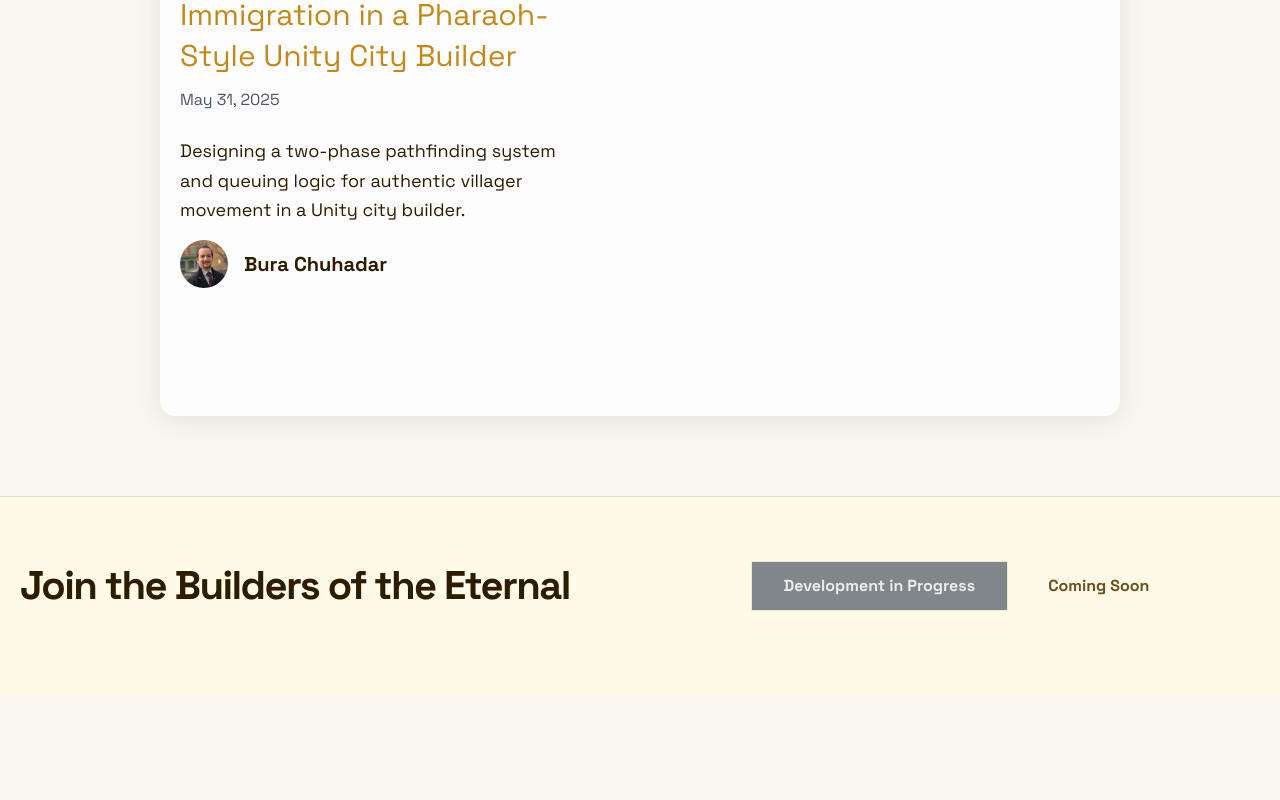
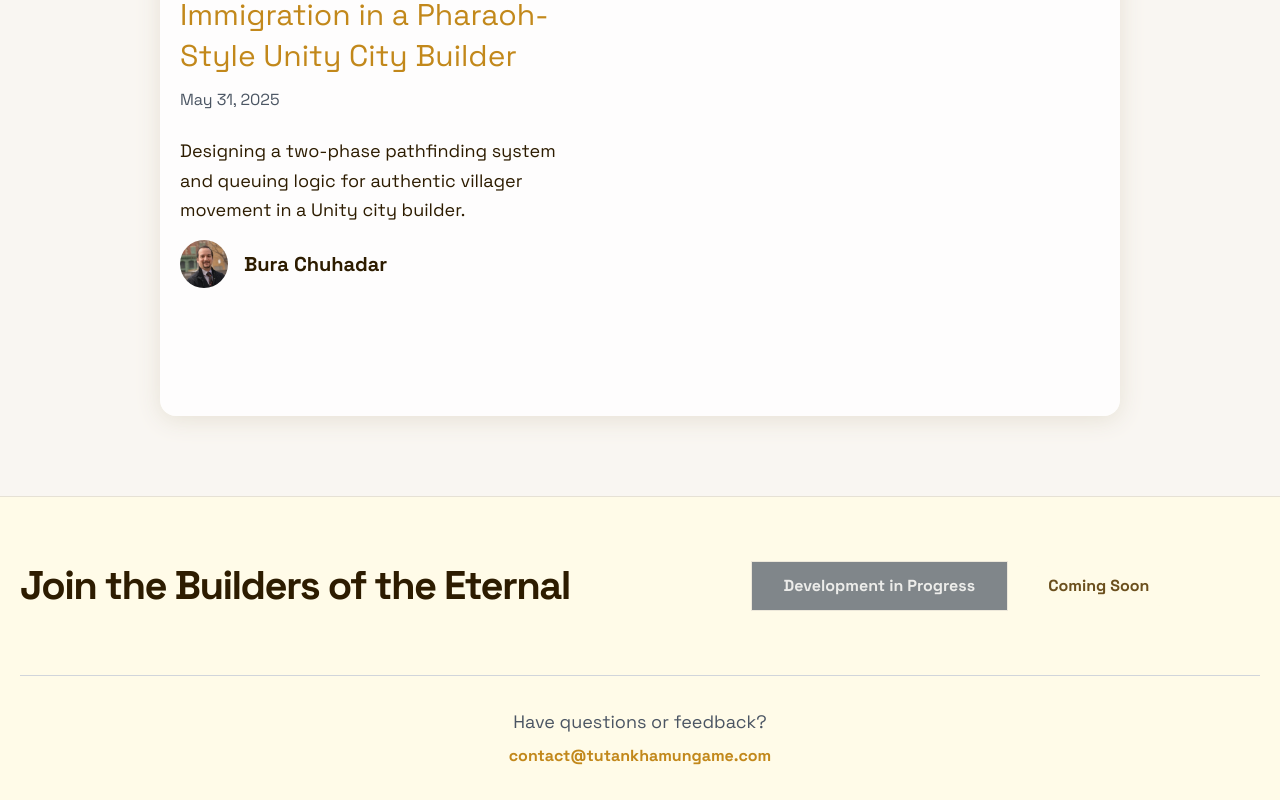
Before and after one commit to BuraChuhadar/tutankhamungamesite, a Next.js app: page / in a window 1280 px wide. Shown: the part 3160-3960 px from the top of the page. Before the commit the page ends 3856 px from the top, so only its background shows below. Built offline with nearby package versions, Linux system fonts and the light colour scheme.

Commit message:
Added email address for individuals who want to get in touch.

```diff
--- a/src/app/_components/footer.tsx
+++ b/src/app/_components/footer.tsx
@@ -18,6 +18,20 @@ export function Footer() {
             <span className="mx-3 font-medium coming-soon" suppressHydrationWarning>Coming Soon</span>
           </div>
         </div>
+        <div className="border-t border-gray-300 dark:border-[#40362b] pt-8 pb-8">
+          <div className="flex flex-col items-center text-center">
+            <p className="text-lg text-gray-600 dark:text-[#c9b896] mb-2" suppressHydrationWarning>
+              Have questions or feedback?
+            </p>
+            <a
+              href="mailto:contact@tutankhamungame.com"
+              className="text-[#c2881b] dark:text-[#c2881b] font-semibold hover:underline transition-all duration-200"
+              suppressHydrationWarning
+            >
+              contact@tutankhamungame.com
+            </a>
+          </div>
+        </div>
       </div>
     </footer>
   );
```
